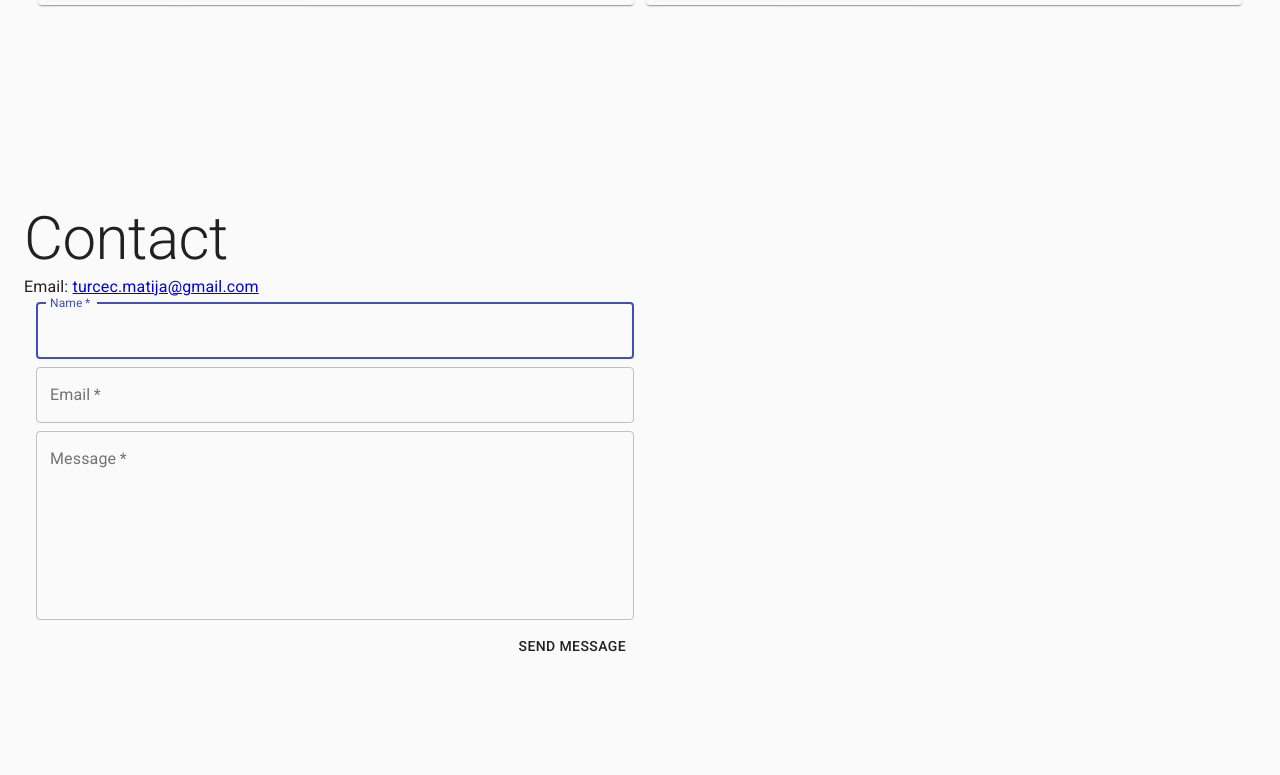
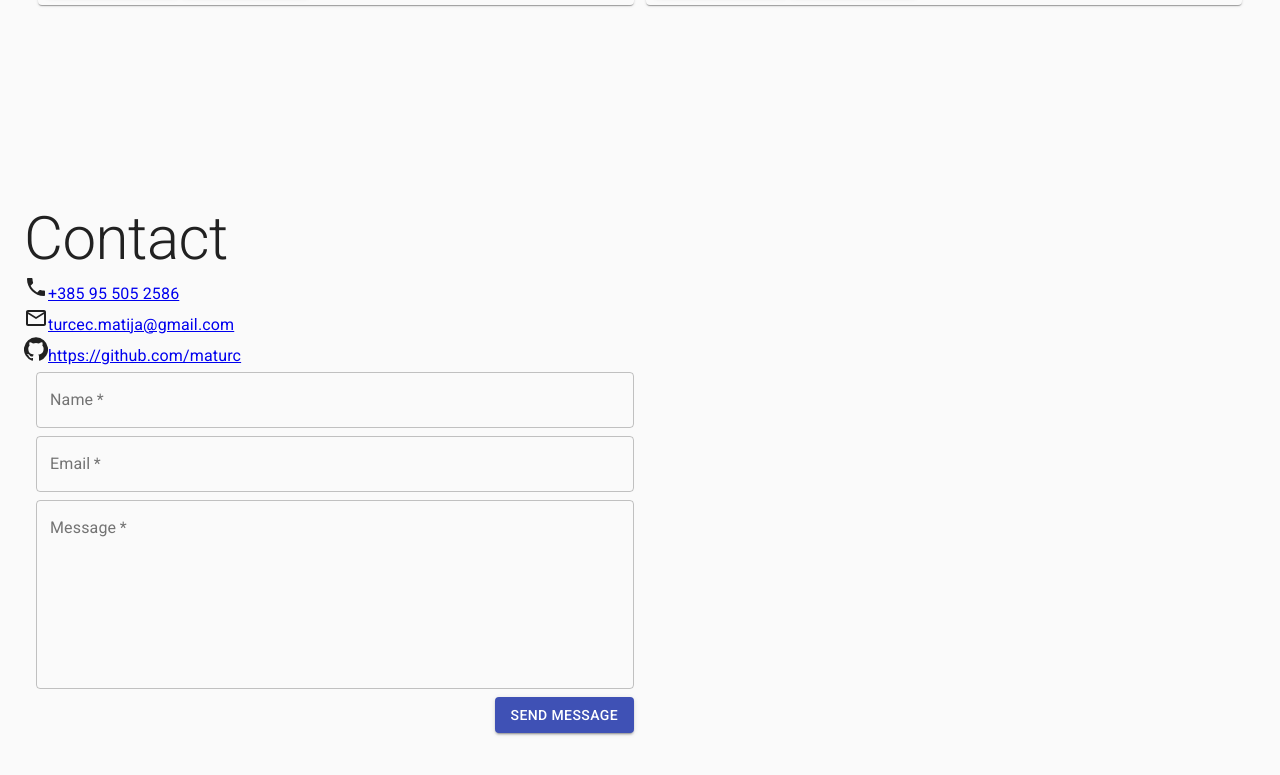
Before and after one commit to maturc/portfolio, a React (Create React App) app: page / in a window 1280 px wide. Shown: the part 2599-3374 px from the top of the page. Built offline with nearby package versions, Linux system fonts and the light colour scheme.

Commit message:
button styling, added icons and more info

```diff
--- a/src/components/Contact.tsx
+++ b/src/components/Contact.tsx
@@ -3,6 +3,9 @@ import { Typography, TextField, Button, Snackbar, CircularProgress } from '@mate
 import { ISection } from '../interfaces';
 import sendEmailJs from '../hooks/sendEmailJs';
 import MuiAlert, { AlertProps } from '@material-ui/lab/Alert';
+import MailOutlineIcon from '@material-ui/icons/MailOutline';
+import GitHubIcon from '@material-ui/icons/GitHub';
+import PhoneIcon from '@material-ui/icons/Phone';
 
 function Alert(props: AlertProps) {
   return <MuiAlert elevation={6} variant="filled" {...props} />;
@@ -37,20 +40,24 @@ function Contact( {contactRef}: ISection ) {
     }
   }, [openSuccess, setName, setEmail, setMessage]);
   return (
-    <section id="3" className="section" ref={contactRef}>
+    <section id="3" className="section contact" ref={contactRef}>
       <Typography variant="h2">
         Contact
       </Typography>
       <Typography variant="body1">
-        Email: <a href="mailto:turcec.matija@gmail.com">turcec.matija@gmail.com</a>
+        <PhoneIcon className="contact__icon" /><a href="tel:+385 95 505 2586">+385 95 505 2586</a>
       </Typography>
-
+      <Typography variant="body1">
+        <MailOutlineIcon className="contact__icon" /><a href="mailto:turcec.matija@gmail.com">turcec.matija@gmail.com</a>
+      </Typography>
+      <Typography variant="body1">
+        <GitHubIcon className="contact__icon" /><a href="https://github.com/maturc">https://github.com/maturc</a>
+      </Typography>
       <form id="contact-form" className="contact__form" onSubmit={ el => handleSubmit(el) }>
         <TextField
           id="name"
           label="Name"
           variant="outlined"
-          autoFocus={true}
           value={name}
           required={true}
           onChange={ el => setName(el.target.value) }
@@ -76,7 +83,7 @@ function Contact( {contactRef}: ISection ) {
         />
         <div className="contact__button-wrapper">
           <div className="contact__button-wrapper-inner">
-            <Button type="submit" disabled={loading} className="contact__button">
+            <Button type="submit" disabled={loading} className="contact__button button" color="primary" variant="contained" disableRipple={true}>
               Send message
             </Button>
             {loading && <CircularProgress size={24} className="contact__button-progress" />}
```
